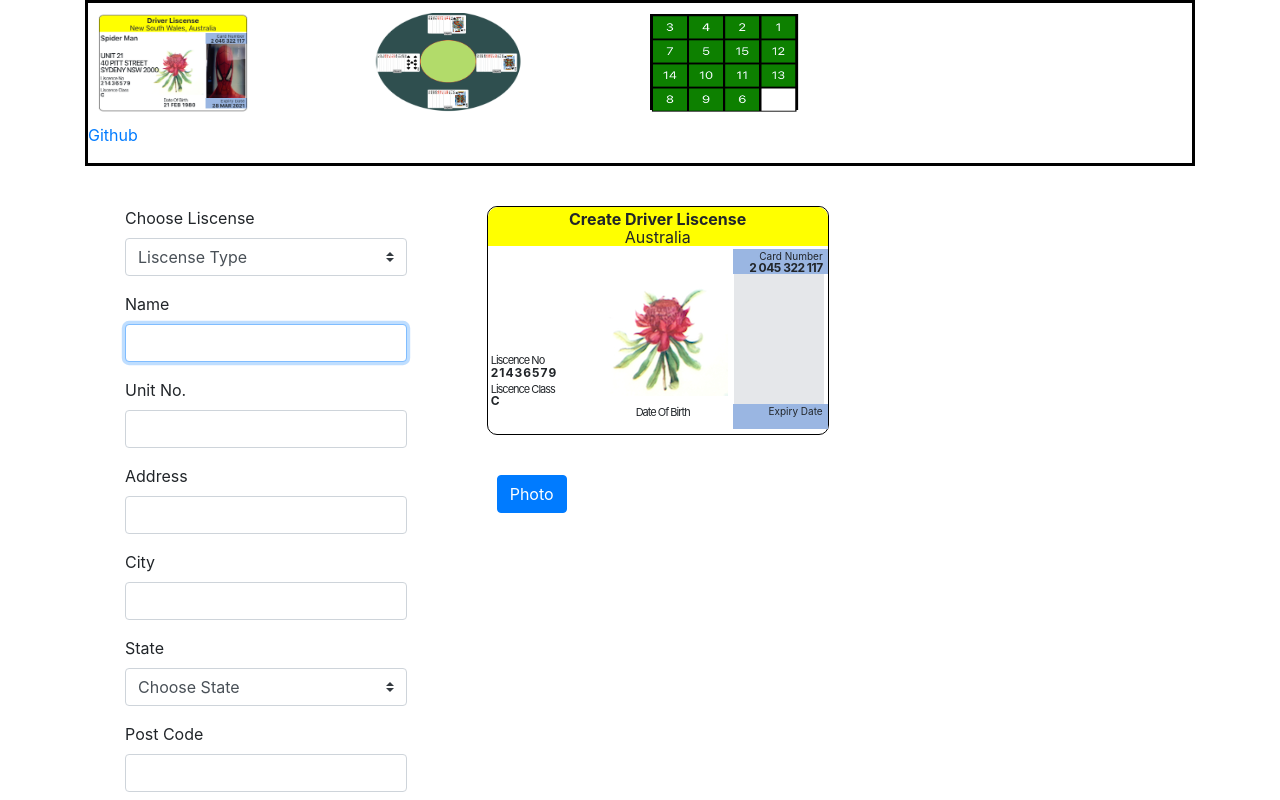
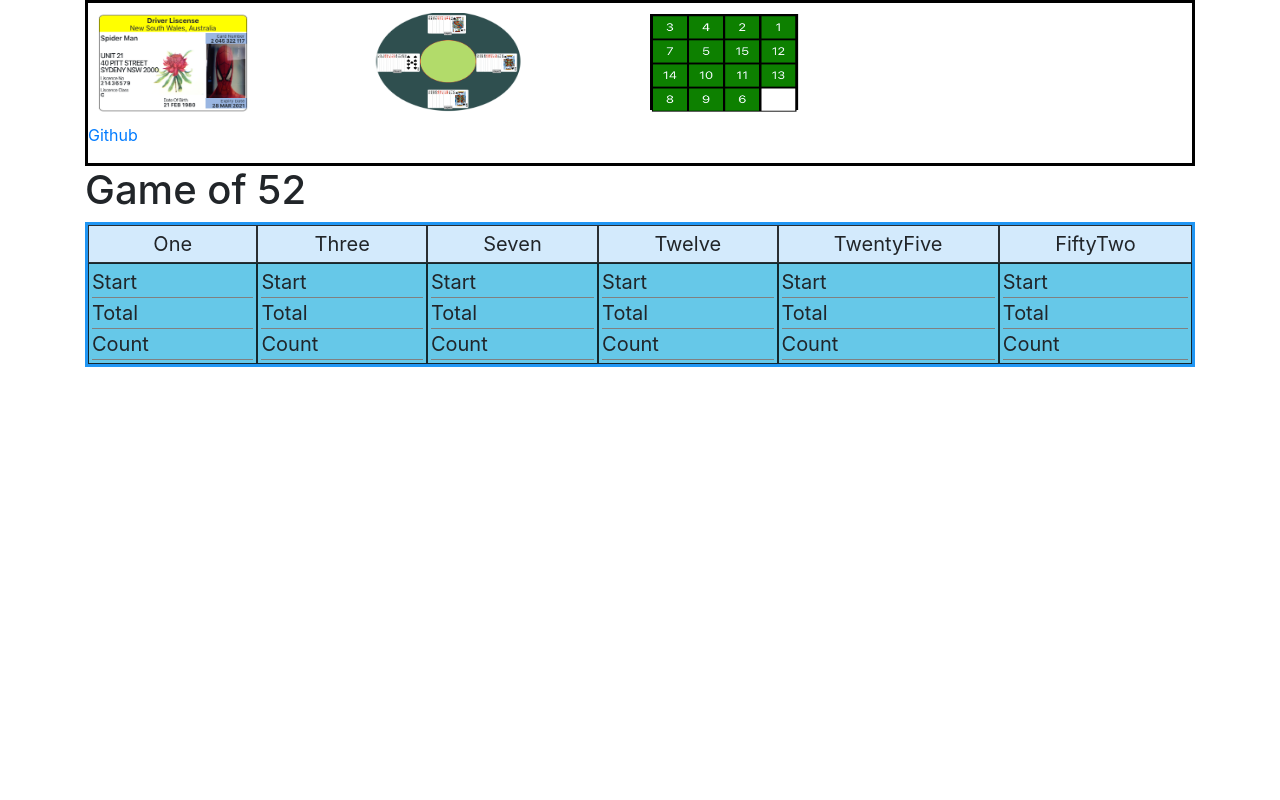
Before and after one commit to punyagit/react-project, a React (Create React App) app: page / in a window 1280 px wide. Shown: the top 800 px of the page. Built offline with nearby package versions, Linux system fonts and the light colour scheme.

Commit message:
add game of 52

```diff
--- a/src/component/cardGame/cardGame.jsx
+++ b/src/component/cardGame/cardGame.jsx
@@ -7,82 +7,102 @@ class CardGame extends Component {
     arraysOfPlayer: [],
     imageSrc: '',
     holdClickedCard: [],
-        error: ''
-
-    }
+    error: '',
+  };
   componentDidMount() {
     const arraysOfPlayer = loadImage();
-        this.setState({ arraysOfPlayer })
+    this.setState({ arraysOfPlayer });
   }
 
   scaleUp = (e) => {
     let x = e.currentTarget;
     x.style.transform = 'scale(1.1)';
-    }
+  };
 
   scaleDown = (e) => {
     let x = e.currentTarget;
     x.style.transform = 'scale(1)';
-    }
-
+  };
 
   onCardClick = (e) => {
-        if (this.state.error !== '') this.setState({ error: '' })
+    if (this.state.error !== '') this.setState({ error: '' });
     let holdClickedCard = this.state.holdClickedCard;
-        let arraysOfPlayer = this.state.arraysOfPlayer
+    let arraysOfPlayer = this.state.arraysOfPlayer;
     let arrayClicked = Number(e.currentTarget.id);
-        const errorMessage = `   player${arrayClicked + 1} has already thown his card`
+    const errorMessage = `   player${arrayClicked +
+      1} has already thown his card`;
     let value = checkArray(arraysOfPlayer, arrayClicked);
     if (value) {
-            let valueToRemove = e.currentTarget.name
-            const filteredItems = arraysOfPlayer[arrayClicked].filter(function (item) {
-                return item !== valueToRemove
+      let valueToRemove = e.currentTarget.name;
+      const filteredItems = arraysOfPlayer[arrayClicked].filter(function(item) {
+        return item !== valueToRemove;
       });
       arraysOfPlayer[arrayClicked] = filteredItems;
       holdClickedCard.push(valueToRemove);
       this.setState({ holdClickedCard });
       this.setState({ arraysOfPlayer });
-            if (holdClickedCard.length === 4) setTimeout(function () {
+      if (holdClickedCard.length === 4)
+        setTimeout(
+          function() {
             this.setState({ holdClickedCard: [] });
           }.bind(this),
-                300);
-        }
-
-        else this.setState({ error: errorMessage });
-
-    }
+          300,
+        );
+    } else this.setState({ error: errorMessage });
+  };
 
   render() {
-
     return (
-            <div id='card-holder'>
+      <div id="card-holder">
         {this.state.arraysOfPlayer.map((array, key) => {
-                    return <div key={key} id={'player' + (1 + key)} >
+          return (
+            <div key={key} id={'player' + (1 + key)}>
               {array.map((value, keys) => {
                 return (
                   <React.Fragment key={keys}>
-                                    <img src={require(`./image/${value}`)} name={value} id={key}
+                    <img
+                      src={require(`./image/${value}`)}
+                      name={value}
+                      id={key}
                       style={{ width: 100, height: 130, marginLeft: keys * 14 }}
-                                        onMouseEnter={this.scaleUp} onMouseLeave={this.scaleDown}
-                                        onClick={this.onCardClick} alt='card' className='card-image' />
-
+                      onMouseEnter={this.scaleUp}
+                      onMouseLeave={this.scaleDown}
+                      onClick={this.onCardClick}
+                      alt="card"
+                      className="card-image"
+                    />
                   </React.Fragment>
-                            )
+                );
               })}
-                        <p className='player-name'>{'player' + (key + 1)}</p>
+              <p className="player-name">{'player' + (key + 1)}</p>
             </div>
-
+          );
         })}
-                <div id='center'>
-                    <p className="error-display" >{this.state.error}</p>
+        <div id="center">
+          <p className="error-display">{this.state.error}</p>
           {this.state.holdClickedCard.map((value, key) => {
-                        return <img key={key} src={require(`./image/${value}`)} name={value} id={key}
-                            style={{ width: 100, height: 130, marginLeft: (key * 64) || 30, marginTop: (key * 44) || 65 }}
-                            onMouseEnter={this.scaleUp} onMouseLeave={this.scaleDown}
-                            onClick={this.onCardClick} alt='card' className='card-image' />
+            return (
+              <img
+                key={key}
+                src={require(`./image/${value}`)}
+                name={value}
+                id={key}
+                style={{
+                  width: 100,
+                  height: 130,
+                  marginLeft: key * 64 || 30,
+                  marginTop: key * 44 || 65,
+                }}
+                onMouseEnter={this.scaleUp}
+                onMouseLeave={this.scaleDown}
+                onClick={this.onCardClick}
+                alt="card"
+                className="card-image"
+              />
+            );
           })}
         </div>
-            </div >
+      </div>
     );
   }
 }
--- /dev/null
+++ b/src/component/gameOf52/index.jsx
@@ -0,0 +1,61 @@
+import React, { Component } from 'react';
+import '../../styles/game52.css';
+class GameFiftyTwo extends Component {
+  state = {
+    one: '',
+    three: 5,
+    seven: 5,
+    twelve: '',
+    twentyFive: 10,
+    fiftyTwo: 10,
+  };
+  render() {
+    return (
+      <div>
+        <h1>Game of 52</h1>
+        <div>
+          <div className="grid-container">
+            <div className="grid-item">One</div>
+            <div className="grid-item">Three</div>
+            <div className="grid-item">Seven</div>
+            <div className="grid-item">Twelve</div>
+            <div className="grid-item">TwentyFive</div>
+            <div className="grid-item">FiftyTwo</div>
+            <div className="grid-item1">
+              <div className="div-inside">Start</div>
+              <div className="div-inside">Total</div>
+              <div className="div-inside">Count</div>
+            </div>
+            <div className="grid-item1">
+              <div className="div-inside">Start</div>
+              <div className="div-inside">Total</div>
+              <div className="div-inside">Count</div>
+            </div>
+            <div className="grid-item1">
+              <div className="div-inside">Start</div>
+              <div className="div-inside">Total</div>
+              <div className="div-inside">Count</div>
+            </div>
+            <div className="grid-item1">
+              <div className="div-inside">Start</div>
+              <div className="div-inside">Total</div>
+              <div className="div-inside">Count</div>
+            </div>
+            <div className="grid-item1">
+              <div className="div-inside">Start</div>
+              <div className="div-inside">Total</div>
+              <div className="div-inside">Count</div>
+            </div>
+            <div className="grid-item1">
+              <div className="div-inside">Start</div>
+              <div className="div-inside">Total</div>
+              <div className="div-inside">Count</div>
+            </div>
+          </div>
+        </div>
+      </div>
+    );
+  }
+}
+
+export default GameFiftyTwo;
--- a/src/component/navigation.jsx
+++ b/src/component/navigation.jsx
@@ -2,49 +2,63 @@ import React, { Component } from 'react';
 import Fifteen from './gameOfFIfteen/fifteen';
 import CreateId from './cretaeId/createId';
 import CardGame from './cardGame/cardGame';
-
+import GameFiftyTwo from './gameOf52';
 
 import id from '../styles/id.png';
 import fifteen from '../styles/fiffteen.png';
-import cardImage from '../styles/cardgame.png'
+import cardImage from '../styles/cardgame.png';
 
 class Navigation extends Component {
   state = {
     value: true,
-    }
+  };
 
   idClick = (value) => {
     this.setState({ value });
-    }
+  };
   render() {
     return (
-
       <React.Fragment>
         <div className="container">
           <div className="holder">
-                        <img src={id} alt="Create Id" onClick={() => this.idClick("id")} />
-                        <img src={cardImage} alt="Card Game" onClick={() => this.idClick("card")} />
-                        <img src={fifteen} alt="Game of Fifteen" onClick={() => this.idClick("fifteen")} />
-                        < p><a href="https://github.com/PunyaChapagain/react-project.git" target="blank">Github </a></p>
+            <img src={id} alt="Create Id" onClick={() => this.idClick('id')} />
+            <img
+              src={cardImage}
+              alt="Card Game"
+              onClick={() => this.idClick('card')}
+            />
+            <img
+              src={fifteen}
+              alt="Game of Fifteen"
+              onClick={() => this.idClick('fifteen')}
+            />
+            <p>
+              <a
+                href="https://github.com/PunyaChapagain/react-project.git"
+                target="blank"
+              >
+                Github{' '}
+              </a>
+            </p>
           </div>
           <div className="component">
             {(() => {
               switch (this.state.value) {
-                                case "id": return <CreateId />;
-                                case "fifteen": return <Fifteen />;
-                                case "card": return < CardGame />;
-                                default: return <CreateId />;
+                case 'id':
+                  return <CreateId />;
+                case 'fifteen':
+                  return <Fifteen />;
+                case 'card':
+                  return <CardGame />;
+                default:
+                  return <GameFiftyTwo />;
               }
             })()}
 
             {/* {(this.state.value) ? <CreateId /> : <Fifteen />} */}
-
           </div>
         </div>
-
-
       </React.Fragment>
-
     );
   }
 }
--- /dev/null
+++ b/src/styles/game52.css
@@ -0,0 +1,24 @@
+.grid-container {
+  display: grid;
+  grid-template-columns: auto auto auto auto auto auto;
+  background-color: #2196f3;
+  padding: 3px;
+}
+.grid-item {
+  background-color: rgba(255, 255, 255, 0.8);
+  border: 1px solid rgba(0, 0, 0, 0.8);
+  padding: 3px;
+  font-size: 20px;
+  text-align: center;
+}
+
+.grid-item1 {
+  background-color: rgba(119, 213, 230, 0.8);
+  border: 1px solid rgba(0, 0, 0, 0.8);
+  padding: 3px;
+  font-size: 20px;
+}
+
+.div-inside {
+  border-bottom: 1px solid gray;
+}
```
Also changed, not shown: 1 other file (tests, documents, lock files or other folders). Lines whose indentation alone changed are shown as unchanged.
